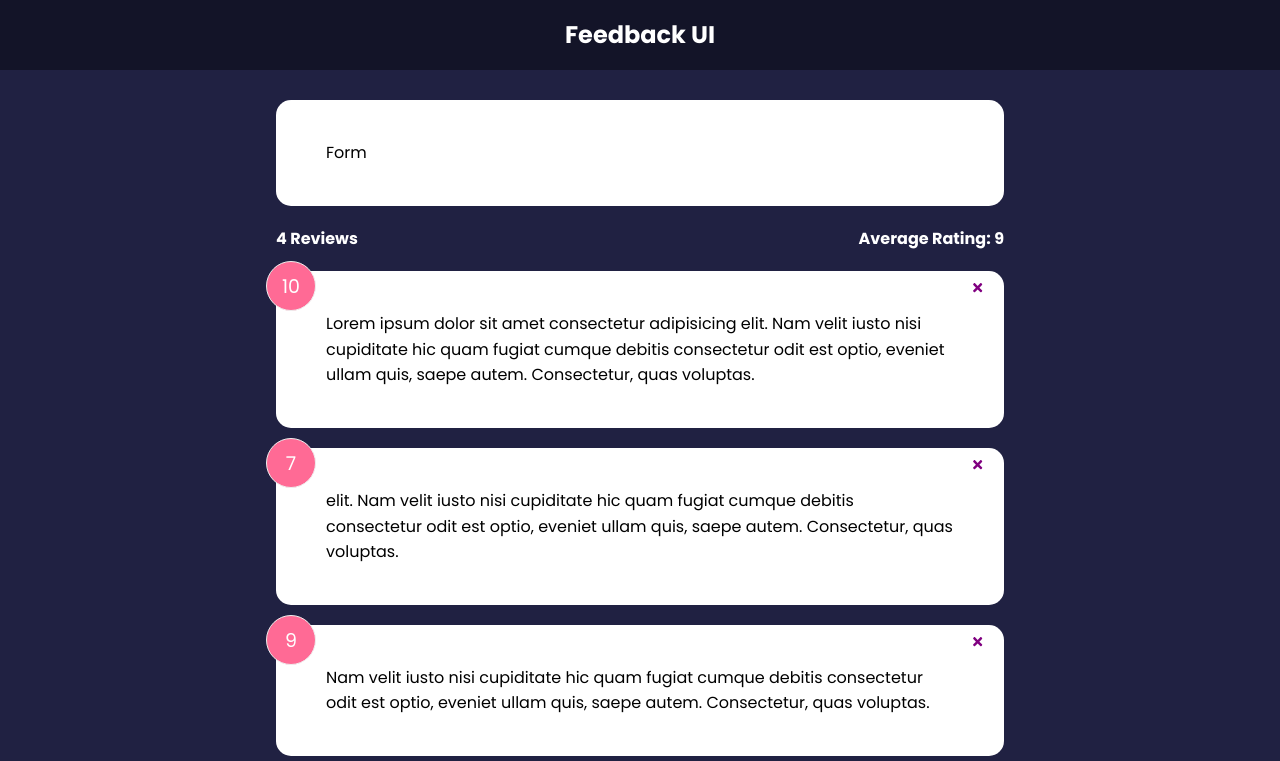
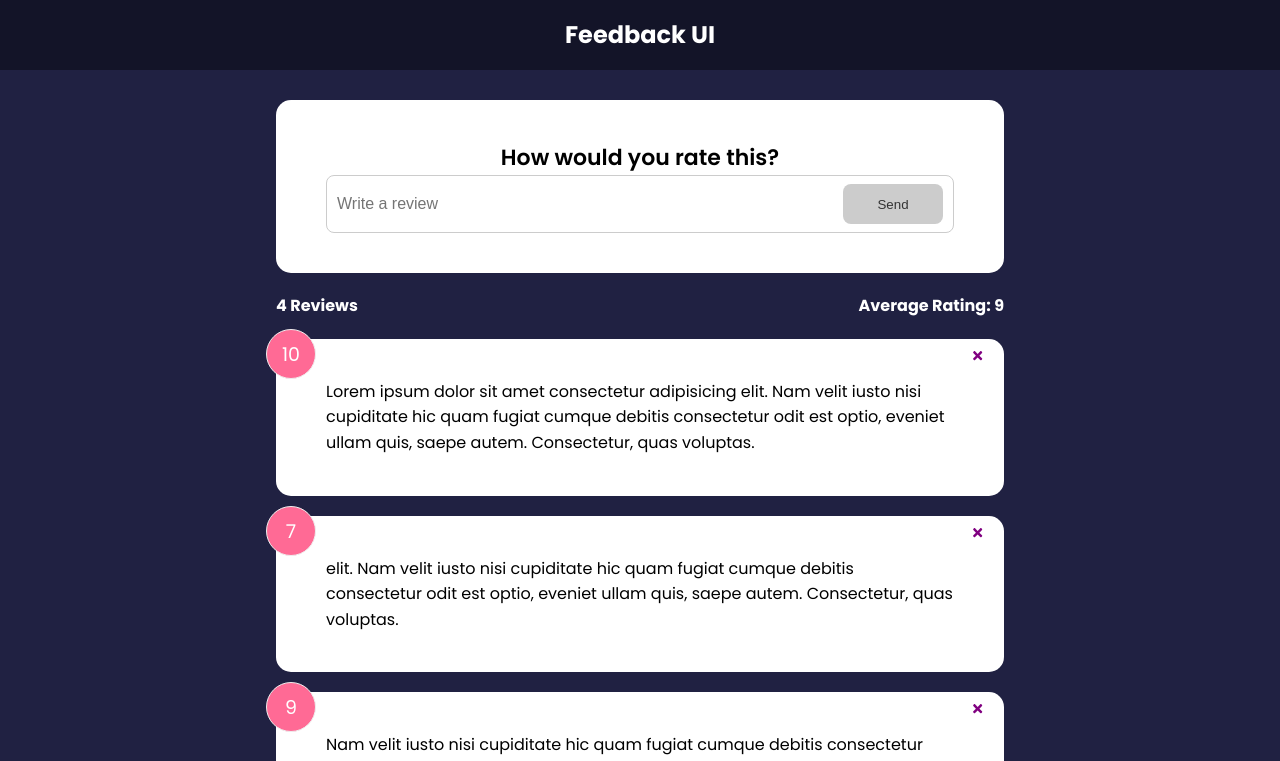
Before and after one commit to ImagenMan/feedback_app, a React (Create React App) app: page / in a window 1280 px wide. Shown: the top 761 px of the page. Built offline with nearby package versions, Linux system fonts and the light colour scheme.

Commit message:
button validation active

```diff
--- a/src/components/FeedbackForm.jsx
+++ b/src/components/FeedbackForm.jsx
@@ -1,7 +1,50 @@
+// import { cloneElement } from "react"
+import { useState } from "react"
 import Card from "./shared/Card"
+import Button from "./shared/Button"
+
 function FeedbackForm() {
+    const [text, setText] = useState('')
+    const [btnDisabled, setbtnDisabled] = useState(true)
+    const [message, setMessage] = useState('')
+
+    const handleTextChange = (e) => {
+        if(text === '') {
+            setbtnDisabled(true)
+            setMessage(null)
+        } else if(text !== '' && text.trim().length <= 10) {
+            setMessage('must contain 10 characters or more')
+            setbtnDisabled(true)
+        } else {
+            setMessage(null)
+            setbtnDisabled(false)
+        }
+
+        setText(e.target.value)
+    }
+
   return (
-    <Card>Form</Card>
+    <Card>
+        <form>
+            <h2>How would you rate this?</h2>
+            {/* @todo rating select comonent */}
+            <div className="input-group">
+                <input
+                onChange={handleTextChange}
+                type="text"
+                placeholder="Write a review"
+                value={text}
+                />
+                <Button
+                    type="submit"
+                    isDisabled={btnDisabled}
+                    >Send
+                </Button>
+            </div>
+
+            {message && <div className="message">{message}</div>}
+        </form>
+    </Card>
   )
 }
 
--- /dev/null
+++ b/src/components/shared/Button.jsx
@@ -0,0 +1,26 @@
+import PropTypes from 'prop-types'
+
+function Button({ children, version, type, isDisabled }) {
+  return (
+    <button type={type}
+    disabled={isDisabled}
+    className={`btn btn-${version}`}>
+        {children}
+    </button>
+  )
+}
+
+Button.defaultProps = {
+    version: 'primary',
+    type: 'button',
+    isDisabled: false
+}
+
+Button.propTypes = {
+    children: PropTypes.node.isRequired,
+    version: PropTypes.string,
+    type: PropTypes.string,
+    isDisabled: PropTypes.bool,
+}
+
+export default Button
```
